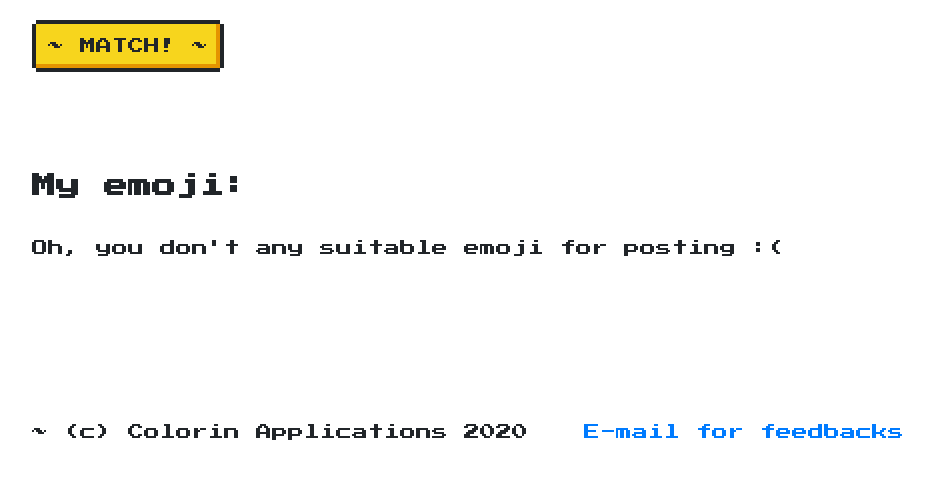
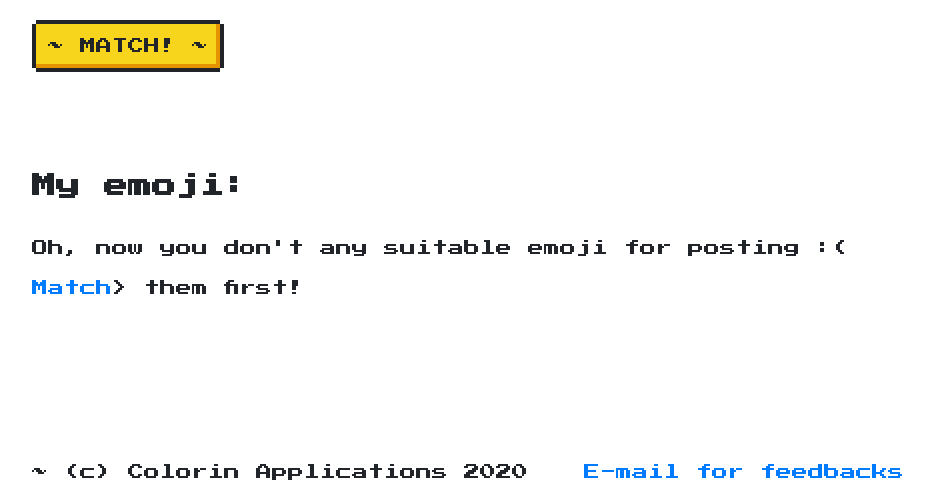
Before and after one commit to ksradau/colorin, a Python web app: template src/apps/colorin/jinja2/colorin/index.html in a window 1280 px wide. Shown: the part 742-1226 px from the top of the page, without its empty margins (68-1001 px from the left). Before the commit the page ends 1182 px from the top, so only its background shows below. Run offline with Jinja, Linux system fonts and the light colour scheme; the template is opened without the code that fills it, so the values that code supplies are empty; some libraries are stand-ins or nearby versions.

Commit message:
Emoji match process now separated from main match()

```diff
--- a/src/apps/colorin/jinja2/colorin/index.html
+++ b/src/apps/colorin/jinja2/colorin/index.html
@@ -50,11 +50,13 @@
 <h2>My emoji:</h2>
 <br/>
 {% if not emoji_match_list %}
-<p>Oh, you don't any suitable emoji for posting :(</p>
+<p>Oh, now you don't any suitable emoji for posting :(</p>
+<p><a href="{{ url('colorin:match-emoji') }}">Match</a>> them first!</p>
 {% else %}
 {% for emoji_name in emoji_match_list %}
     <a href="https://vk.com/images/emoji/{{ emoji_name }}.png"><img src="https://vk.com/images/emoji/{{ emoji_name }}.png" height="40px"></a>
 
 {% endfor %}
+<p>Need update? <a href="{{ url('colorin:match-emoji') }}">Press here</a> if smth changed on your IG.</p>
 {% endif %}
 {% endblock %}
--- a/src/apps/colorin/urls.py
+++ b/src/apps/colorin/urls.py
@@ -1,7 +1,8 @@
 from django.urls import path
 
 from apps.colorin.apps import ColorinConfig
-from apps.colorin.views import IndexView, AllPhotoView, FileFieldView, download_zip, update_info, update_info_first, match_images, add_emoji_to_db
+from apps.colorin.views import IndexView, AllPhotoView, FileFieldView
+from apps.colorin.views import download_zip, update_info, update_info_first, match_images, add_emoji_to_db, match_emoji_pics
 
 app_name = ColorinConfig.name
 
@@ -11,7 +12,8 @@ urlpatterns = [
     path("add/", FileFieldView.as_view(), name="file_field"),
     path("download/", download_zip, name="download"),
     path("update/", update_info, name="update"),
-    path("fupdate/", update_info_first, name="update-first"),
+    path("first-update/", update_info_first, name="update-first"),
     path("match/", match_images, name="match"),
     path("add-emoji/", add_emoji_to_db, name="add-emoji"),
+    path("match-emoji/", match_emoji_pics, name="match-emoji"),
 ]
```
Also changed, not shown: src/apps/colorin/palette/match.py (+13 -5 lines), src/apps/colorin/views.py (+7 -1 lines).
